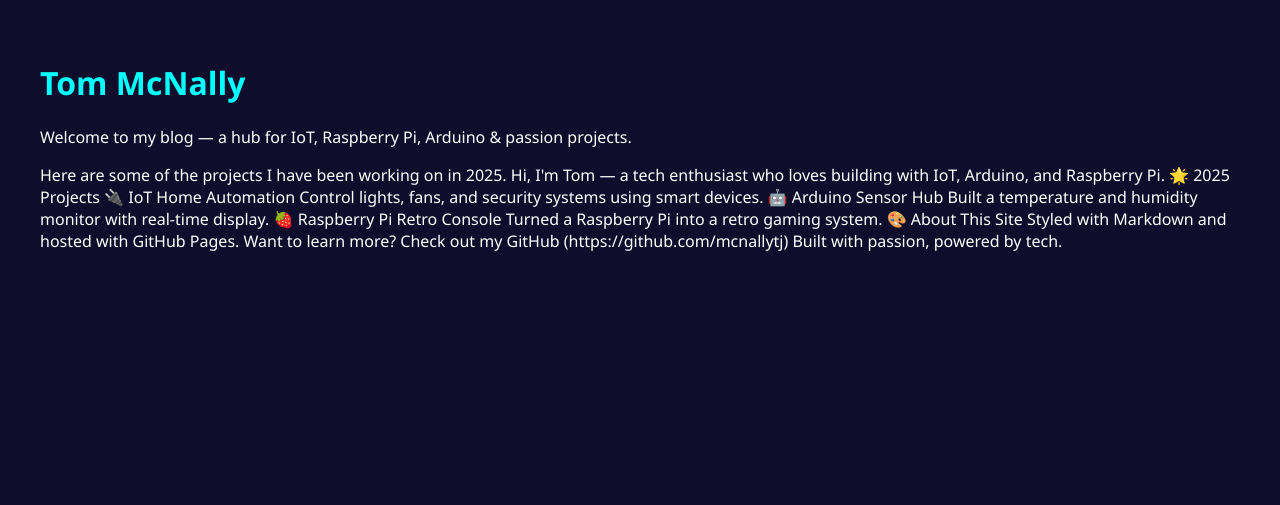
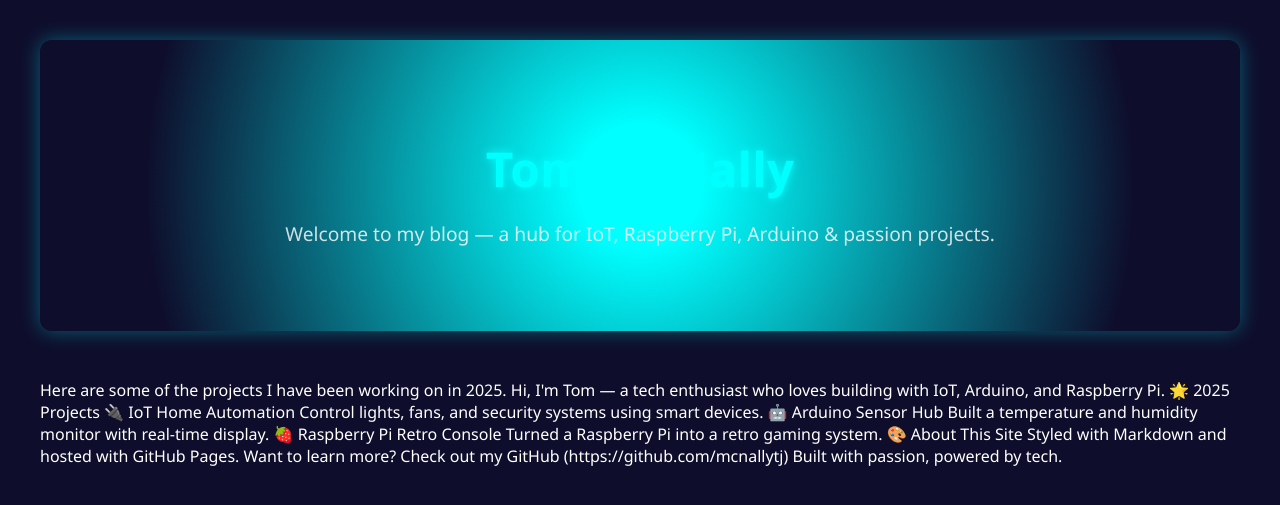
Before and after one commit to mcnallytj/skills-github-pages, a Jekyll site: the page built from index.html, in a window 1280 px wide. Shown: the top 505 px of the page. Built offline with Jekyll 4.4.1, drawn with Linux system fonts in a browser that asks for light colours.

Commit message:
Update style.css

```diff
--- a/assets/css/style.css
+++ b/assets/css/style.css
@@ -31,3 +31,23 @@ blockquote {
   padding-left: 1rem;
   margin: 1rem 0;
 }
+.hero {
+  text-align: center;
+  margin-bottom: 3rem;
+  padding: 4rem 2rem;
+  background: radial-gradient(circle at center, #0ff 10%, #0e0e2c 80%);
+  border-radius: 12px;
+  box-shadow: 0 0 20px #00ffff55;
+}
+
+.hero h1 {
+  font-size: 3rem;
+  color: #00ffff;
+  text-shadow: 0 0 10px #00ffff;
+  margin-bottom: 0.5rem;
+}
+
+.hero p {
+  font-size: 1.2rem;
+  color: #ffffffcc;
+}
```
